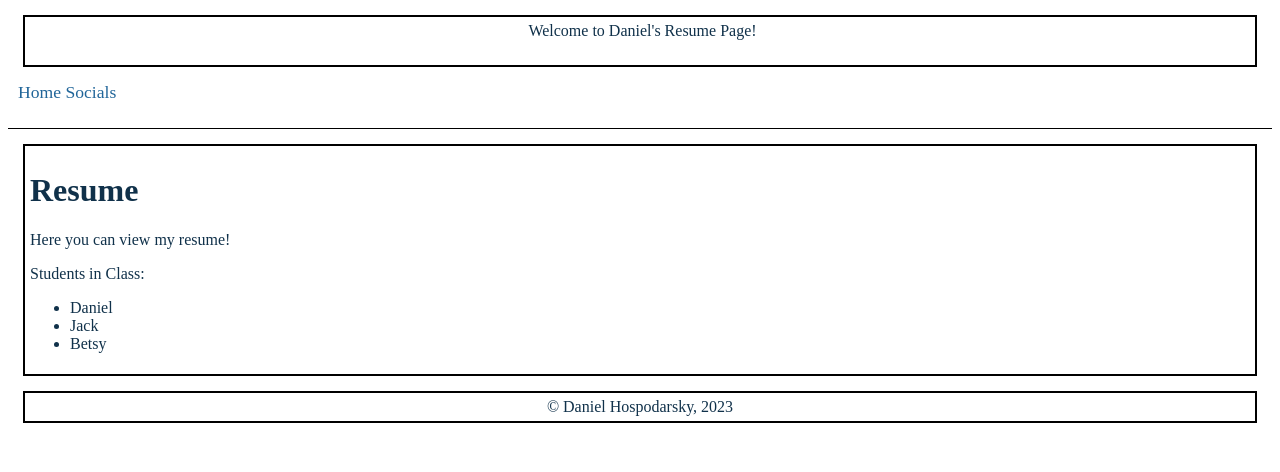
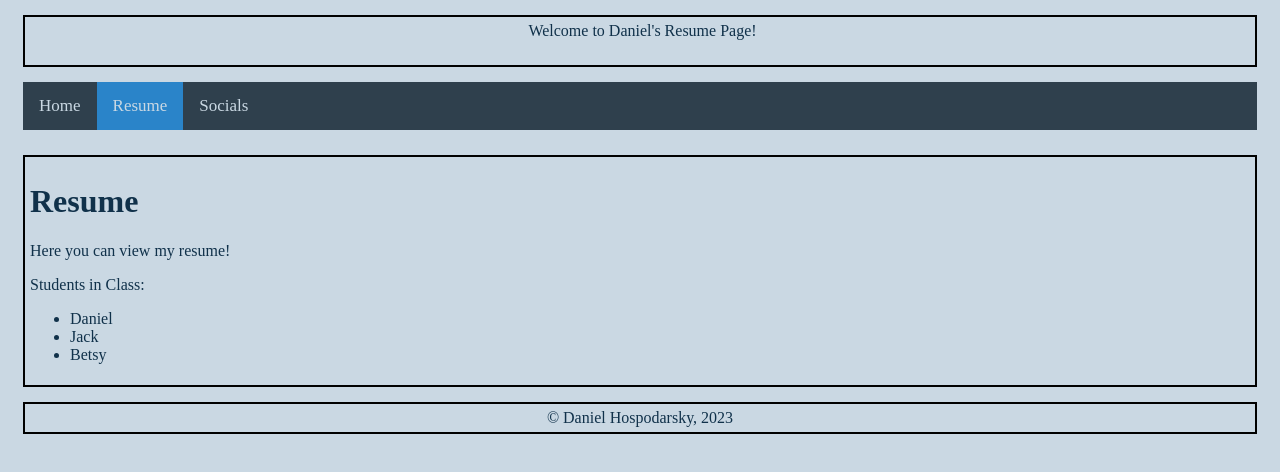
Before and after one commit to danielhospodarsky/BAIS-3500-week6-hw, a plain HTML site: page resume.html in a window 1280 px wide. Drawn offline with Linux system fonts and the light colour scheme.

Commit message:
Formatted navigation bar

```diff
--- a/CSS/stylesheet.css
+++ b/CSS/stylesheet.css
@@ -17,9 +17,8 @@ body {
 }
 
 nav{
-    padding-bottom: 25px;
-    padding-left: 10px;
-    border-bottom: 1px solid black;
+    padding-bottom: 10px;
+    margin: 15px;
 }
 
 a{
@@ -66,3 +65,31 @@ footer{
     text-align: center;
     color: #10314A;
 }
+
+/* Add a black background color to the top navigation */
+.topnav {
+    background-color: #2F404D;
+    overflow: hidden;
+  }
+
+  /* Style the links inside the navigation bar */
+  .topnav a {
+    float: left;
+    color: #CAD8E3;
+    text-align: center;
+    padding: 14px 16px;
+    text-decoration: none;
+    font-size: 17px;
+  }
+
+  /* Change the color of links on hover */
+  .topnav a:hover {
+    background-color: #CAD8E3;
+    color: black;
+  }
+
+  /* Add a color to the active/current link */
+  .topnav a.active {
+    background-color: #2A84C9;
+    color: #CAD8E3;
+  }
--- a/resume.html
+++ b/resume.html
@@ -7,16 +7,18 @@
     <title>Daniel's Resume</title>
     <link rel="stylesheet" href="./CSS/stylesheet.css">
 </head>
-<body>
+<body class="wrapper">
     <header>
 
         Welcome to Daniel's Resume Page!
     </header>
 
     <nav>
-
-        <a href="./index.html"> Home </a>
-        <a href="./socials.html"> Socials</a>
+        <div class="topnav">
+            <a href="./index.html"> Home </a>
+            <a class="active" href="./resume.html"> Resume </a>
+            <a href="./socials.html"> Socials </a>
+          </div>
     </nav>
 
     <main>
```
Also changed, not shown: index.html (+5 -6 lines), socials.html (+6 -4 lines).
